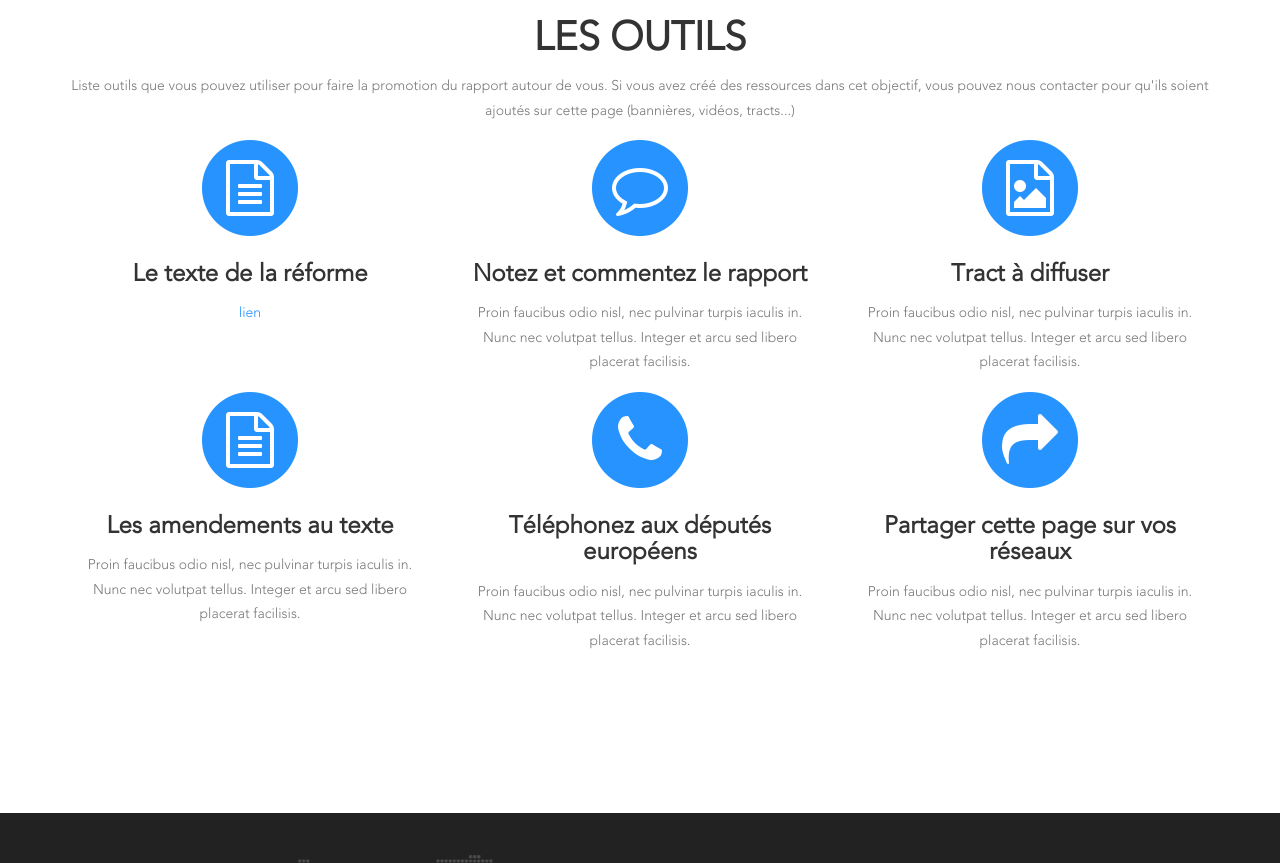
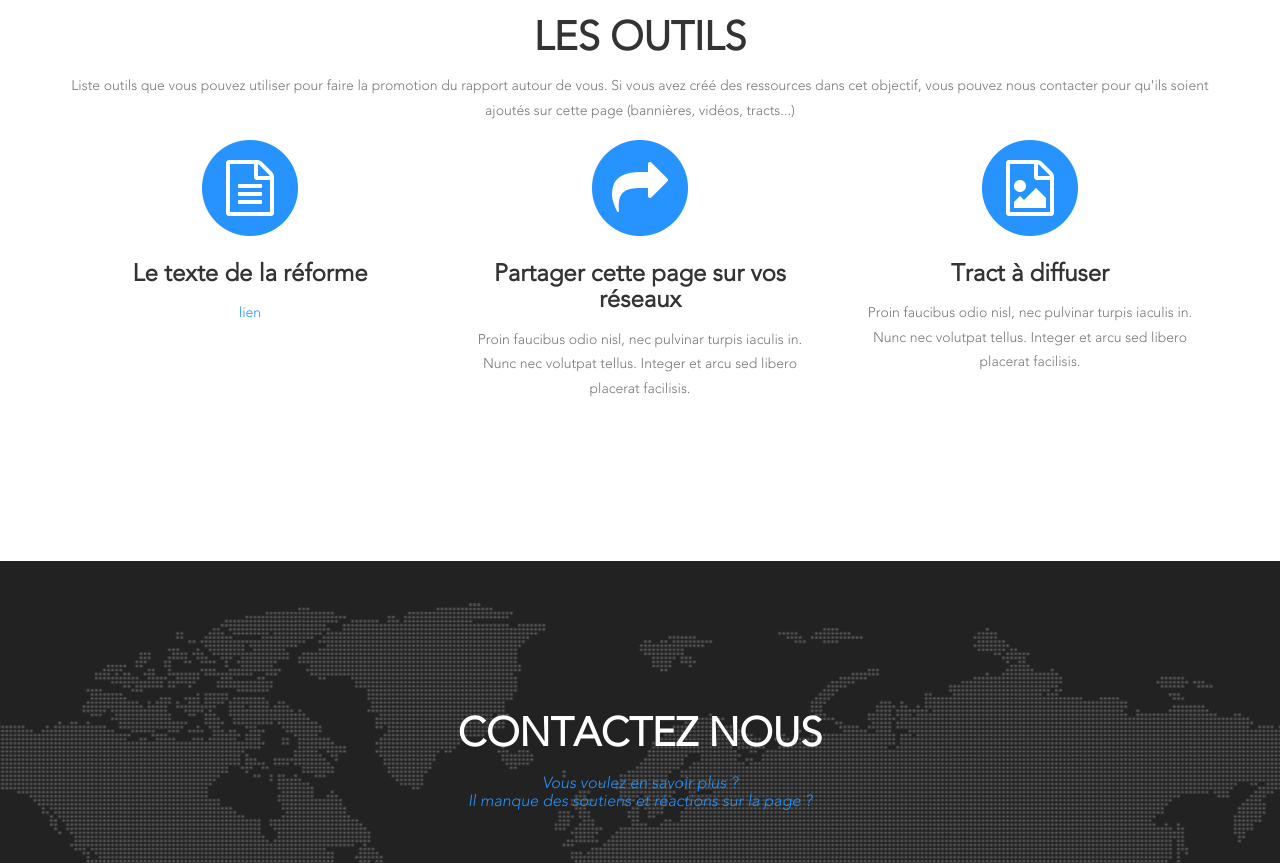
Before and after one commit to PartiPirate/bulletinunique.org, a website: page index.html in a window 1280 px wide. Shown: the part 3840-4703 px from the top of the page. Drawn offline with Linux system fonts and the light colour scheme; files whose address does not match are found by name.

Commit message:
Nettoyage section Outils
Mise en commentaire de la deuxième colonne et reclassement

```diff
--- a/index.html
+++ b/index.html
@@ -399,9 +399,9 @@
                 <div class="col-md-4">
                     <span class="fa-stack fa-4x">
                         <i class="fa fa-circle fa-stack-2x text-primary"></i>
-                        <i class="fa fa-comment-o fa-stack-1x fa-inverse"></i>
+                        <i class="fa fa-share fa-stack-1x fa-inverse"></i>
                     </span>
-                    <h3 class="service-heading">Notez et commentez le rapport</h3>
+                    <h3 class="service-heading">Partager cette page sur vos réseaux</h3>
                     <p class="text-muted">Proin faucibus odio nisl, nec pulvinar turpis iaculis in. Nunc nec volutpat tellus. Integer et arcu sed libero placerat facilisis.</p>
                 </div>
 		<div class="col-md-4">
@@ -413,6 +413,7 @@
                     <p class="text-muted">Proin faucibus odio nisl, nec pulvinar turpis iaculis in. Nunc nec volutpat tellus. Integer et arcu sed libero placerat facilisis.</p>
                 </div>
             </div>
+			<!--
             <div class="row text-center">
                 <div class="col-md-4">
                     <span class="fa-stack fa-4x">
@@ -439,6 +440,7 @@
                     <p class="text-muted">Proin faucibus odio nisl, nec pulvinar turpis iaculis in. Nunc nec volutpat tellus. Integer et arcu sed libero placerat facilisis.</p>
                 </div>
              </div>
+			 -->
         </div>
     </section>
 
```
